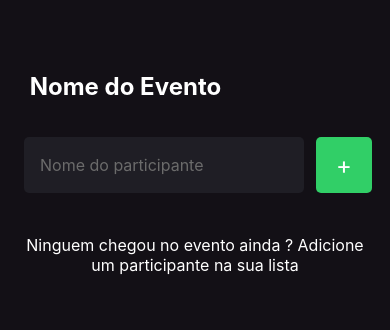
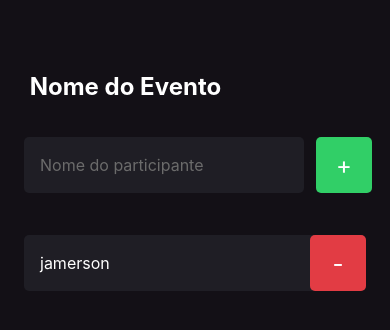
Before and after one commit to jamerson-macedo/imHere, a React Native app: screen / in a window 390 px wide. Shown: the top 330 px of the page. Built offline with nearby package versions, Linux system fonts and the light colour scheme.

Commit message:
Adicionando alertas

```diff
--- a/App.js
+++ b/App.js
@@ -1,7 +1,10 @@
-
 import Home from "./src/screens/Home";
+import { StatusBar } from "react-native";
 export default function App() {
   return (
-  <Home/>
+    <>
+      <StatusBar barStyle="light-content" backgroundColor="transparent" translucent />
+      <Home />
+    </>
   );
 }
--- a/src/screens/Home/index.tsx
+++ b/src/screens/Home/index.tsx
@@ -4,30 +4,38 @@ import {
   TextInput,
   TouchableOpacity,
   FlatList,
+  Alert,
 } from "react-native";
 import { styles } from "./styles";
 import * as React from "react";
 import { Participant } from "../../components/Participant";
 export default function Home() {
-  const participants = [
-    "jamerson",
-    "maria",
-    "jase",
-    "mariah",
-    "jamersone",
-    "mariaa",
-    "jamersonh",
-    "mariar",
-    "jamersony",
-    "marian",
-    "karanan",
-    " kjfwekfm",
-  ];
+
+  const participants = ["jamerson"];
   function handlerParticipantAdd() {
-    console.log("voce clicou");
+    // includes verifica se existe
+    if (participants.includes("rodrigo")) {
+      return Alert.alert(
+        "Participante existe",
+        "já existe um participante nessa lista com esse nome"
+      );
+    }
+    // SE ELE NÃO EXISTE
+    participants.push('ana');
+    console.log(participants)
+
   }
   function handlerParticipantRemove(name: string) {
-    console.log(`voce clicou em ${name}`);
+    Alert.alert("Remover", `Remover o participante ${name}?`, [
+      {
+        text: "Sim",
+        onPress: () => Alert.alert("Deletado !"),
+      },
+      {
+        text: "Não",
+        style: "cancel",
+      },
+    ]);
   }
   return (
     <View style={styles.container}>
@@ -46,16 +54,19 @@ export default function Home() {
 
       <FlatList
         ListEmptyComponent={() => (
-          <Text style={styles.listEmpty}>Ninguem chegou no evento ainda ? Adicione um participante na sua lista</Text>
+          <Text style={styles.listEmpty}>
+            Ninguem chegou no evento ainda ? Adicione um participante na sua
+            lista
+          </Text>
         )}
         showsVerticalScrollIndicator={false}
-        data={[]}
+        data={participants}
         keyExtractor={(item) => item}
         renderItem={({ item }) => (
           <Participant
             key={item}
             name={item}
-            onRemove={() => handlerParticipantRemove("jamerson ")}
+            onRemove={() => handlerParticipantRemove(item)}
           />
         )}
       />
```
